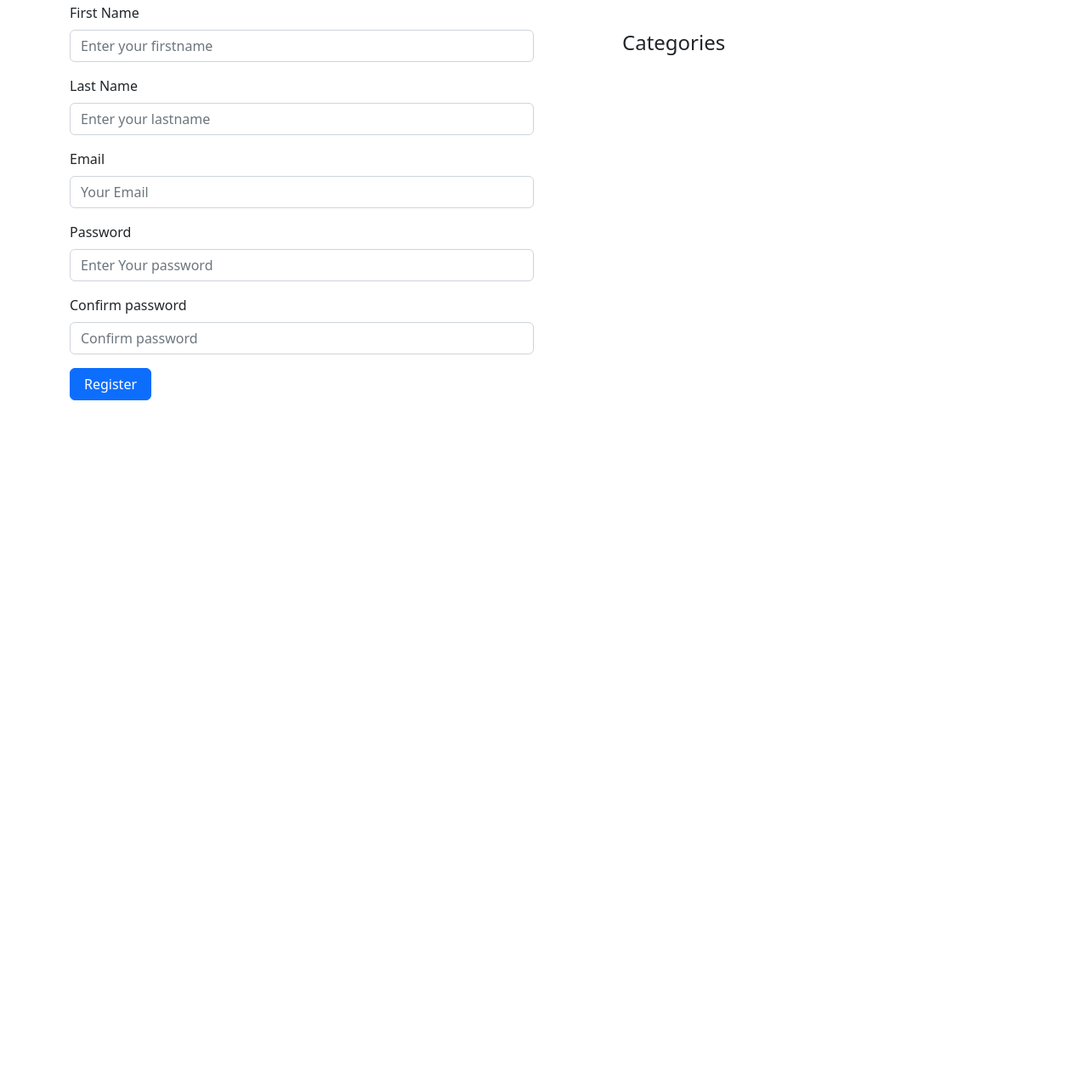
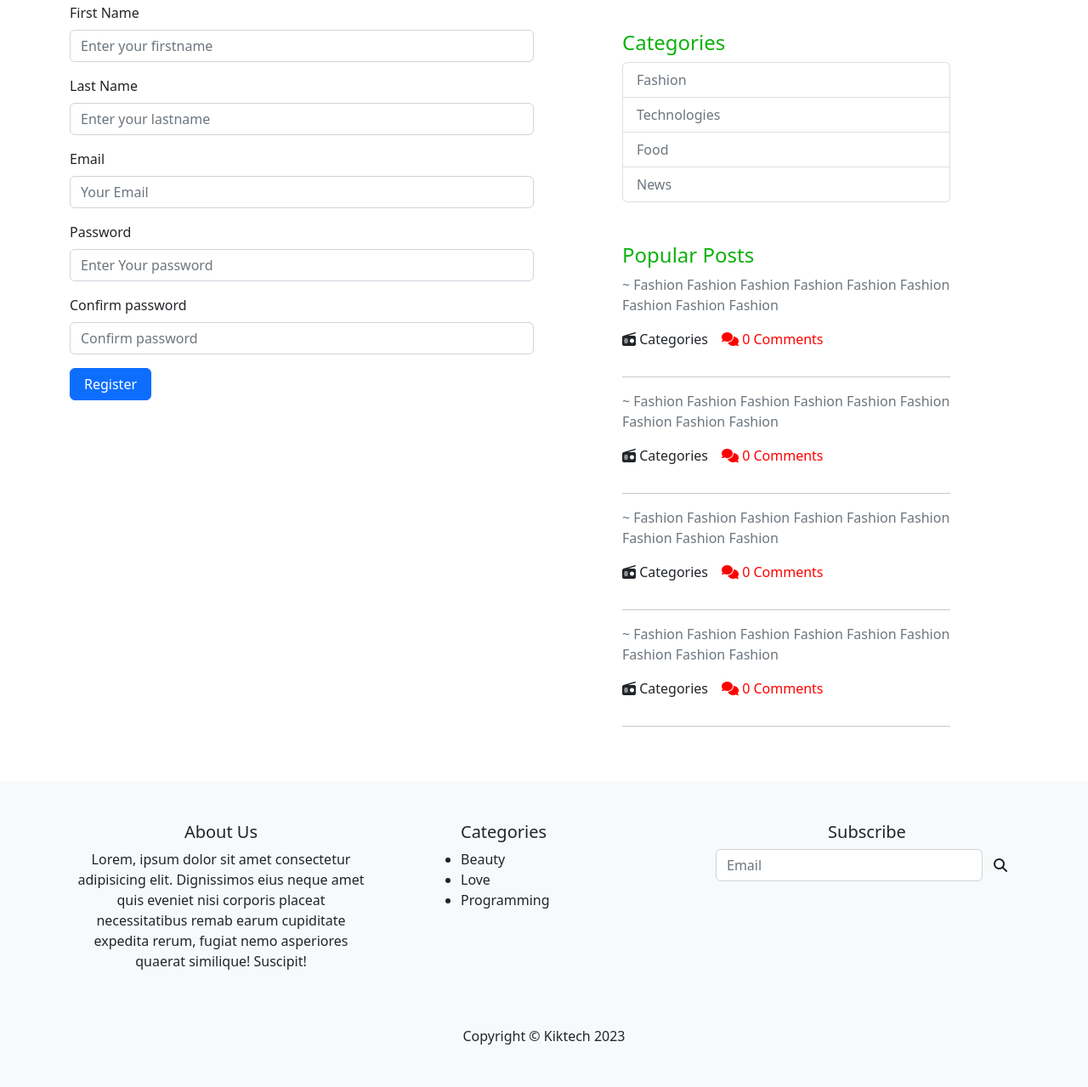
Before and after one commit to kikky1/Blog4, a plain HTML site: page index.html in a window 1280 px wide. Shown: the part 410-1689 px from the top of the page at 85% size. Before the commit the page ends 897 px from the top, so only its background shows below. Drawn offline with nearby package versions, Linux system fonts and the light colour scheme.

Commit message:
next commit

```diff
--- a/css/style.css
+++ b/css/style.css
@@ -37,6 +37,21 @@
    padding: 0 5rem;
 }
 
+.green{
+   color: rgb(11, 177, 11);
+}
 
+.cate{
+  color: red;
+  padding: 0 1rem;
+}
 
 /*========== End section area ===========  */
+
+/*========== Footer area ===========  */
+
+.footer-area .Categories{
+   padding: 0 5rem;
+}
+
+/*========== End footer area ===========  */
--- a/index.html
+++ b/index.html
@@ -105,13 +105,81 @@
         <div class="col-lg-6 col-md-12">
             <div class="category-area">
                 <form class="d-flex">
-                  <input type="text" class="form-control me-3" placeholder="Search">
+                  <input type="text" class="form-control " placeholder="Search">
                   <button class="btn" type="submit">
                       <i class="fas fa-search"></i>
                   </button>
                 </form>
-                <h4 class="my-5 ">Categories</h4>
+                <h4 class="mt-5 green">Categories</h4>
+                <ul class="list-group mb-5">
+                  <li class="list-group-item disabled">Fashion</li>
+                  <li class="list-group-item disabled">Technologies</li>
+                  <li class="list-group-item disabled">Food</li>
+                  <li class="list-group-item disabled">News</li>
+                </ul>
+                <h4 class="mt-5 green">Popular Posts</h4>
+                <div class="flex-wrap flex-row">
+                    <p class="text-secondary">
+                      ~ Fashion Fashion Fashion Fashion Fashion Fashion
+                     Fashion Fashion Fashion
+                    </p>
+                    <div class="d-flex">
+                      <p>
+                        <i class="fas fa-radio"></i> Categories
+                      </p>
+                      <p class="cate">
+                        <i class="fas fa-comments"></i> 0 Comments
+                      </p>
+                    </div>
+                </div>
+                <hr>
+                <div class="flex-wrap flex-row">
+                    <p class="text-secondary">
+                      ~ Fashion Fashion Fashion Fashion Fashion Fashion
+                     Fashion Fashion Fashion
+                    </p>
+                    <div class="d-flex">
+                      <p>
+                        <i class="fas fa-radio"></i> Categories
+                      </p>
+                      <p class="cate">
+                        <i class="fas fa-comments"></i> 0 Comments
+                      </p>
+                    </div>
+                </div>
+                <hr>
+                <div class="flex-wrap flex-row">
+                    <p class="text-secondary">
+                      ~ Fashion Fashion Fashion Fashion Fashion Fashion
+                     Fashion Fashion Fashion
+                    </p>
+                    <div class="d-flex">
+                      <p>
+                        <i class="fas fa-radio"></i> Categories
+                      </p>
+                      <p class="cate">
+                        <i class="fas fa-comments"></i> 0 Comments
+                      </p>
+                    </div>
+                </div>
+                <hr>
+                <div class="flex-wrap flex-row">
+                    <p class="text-secondary">
+                      ~ Fashion Fashion Fashion Fashion Fashion Fashion
+                     Fashion Fashion Fashion
+                    </p>
+                    <div class="d-flex">
+                      <p>
+                        <i class="fas fa-radio"></i> Categories
+                      </p>
+                      <p class="cate">
+                        <i class="fas fa-comments"></i> 0 Comments
+                      </p>
+                    </div>
+                </div>
+                <hr>
             </div>
+
         </div>
       </div>
     </div>
@@ -127,6 +195,57 @@
 
   <!------End Section Area--------->
 
+  <!------Footer Area--------->
+
+  <footer class="footer-area mt-5 bg-light py-5">
+    <div class="container">
+      <div class="row">
+        <div class="col-lg-4 col-md-6 col-sm-12">
+          <div class="about text-center">
+            <h5>About Us</h5>
+            <p>
+              Lorem, ipsum dolor sit amet consectetur adipisicing elit.
+               Dignissimos eius neque amet quis eveniet nisi corporis placeat
+                necessitatibus remab earum cupiditate
+              expedita rerum, fugiat nemo asperiores quaerat similique! Suscipit!
+            </p>
+          </div>
+        </div>
+
+        <div class="col-lg-4 col-md-6 col-sm-12">
+          <div class="Categories">
+            <h5>Categories</h5>
+            <ul class="list-group">
+              <li>Beauty</li>
+              <li>Love</li>
+              <li>Programming</li>
+            </ul>
+          </div>
+        </div>
+
+        <div class="col-lg-4 col-md-6 col-sm-12">
+          <div class="subscribe text-center">
+            <h5>Subscribe</h5>
+            <form class="d-flex">
+              <input type="email" class="form-control " placeholder="Email">
+              <button class="btn" type="submit">
+                  <i class="fas fa-search"></i>
+              </button>
+            </form>
+          </div>
+        </div>
+
+      </div>
+    </div>
+    <div class="text-center mt-5">
+      <a>Copyright &copy; Kiktech 2023</a>
+    </div>
+  </footer>
+
+
+
+  <!------End Footer Area--------->
+
 
 
 
```
